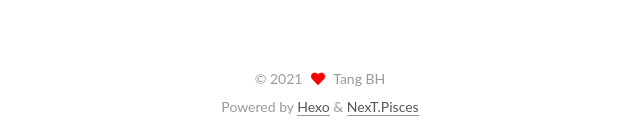
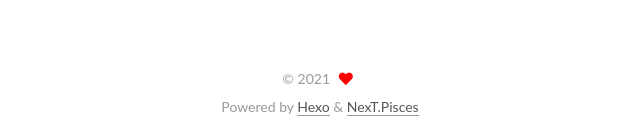
Before and after one commit to AuroraTa/AuroraTa.github.io, a plain HTML site: page 2021/04/30/hello-world/index.html in a window 1280 px wide. Shown: the part 1342-1480 px from the top of the page, 320-960 px from the left. Drawn offline with nearby package versions, Linux system fonts and the light colour scheme.

Commit message:
Site updated: 2021-04-30 19:50:16

```diff
--- a/2021/04/30/hello-world/index.html
+++ b/2021/04/30/hello-world/index.html
@@ -29,7 +29,6 @@
 <meta property="og:locale" content="en_US">
 <meta property="article:published_time" content="2021-04-30T05:54:34.160Z">
 <meta property="article:modified_time" content="2021-04-30T05:54:34.160Z">
-<meta property="article:author" content="Tang BH">
 <meta name="twitter:card" content="summary">
 
 
@@ -125,9 +124,9 @@
 
         <div class="site-overview-wrap sidebar-panel">
           <div class="site-author site-overview-item animated" itemprop="author" itemscope itemtype="http://schema.org/Person">
-    <img class="site-author-image" itemprop="image" alt="Tang BH"
+    <img class="site-author-image" itemprop="image" alt=""
       src="https://avatar.csdnimg.cn/5/E/7/1_aurorat_1603441063.jpg#/images/avatar.gif">
-  <p class="site-author-name" itemprop="name">Tang BH</p>
+  <p class="site-author-name" itemprop="name"></p>
   <div class="site-description" itemprop="description">程序,码农,网站</div>
 </div>
 <div class="site-state-wrap site-overview-item animated">
@@ -179,7 +178,7 @@
 
     <span hidden itemprop="author" itemscope itemtype="http://schema.org/Person">
       <meta itemprop="image" content="https://avatar.csdnimg.cn/5/E/7/1_aurorat_1603441063.jpg#/images/avatar.gif">
-      <meta itemprop="name" content="Tang BH">
+      <meta itemprop="name" content="">
       <meta itemprop="description" content="程序,码农,网站">
     </span>
 
@@ -258,7 +257,7 @@
   <span class="with-love">
     <i class="fa fa-heart"></i>
   </span>
-  <span class="author" itemprop="copyrightHolder">Tang BH</span>
+  <span class="author" itemprop="copyrightHolder"></span>
 </div>
   <div class="powered-by">Powered by <a href="https://hexo.io/" class="theme-link" rel="noopener" target="_blank">Hexo</a> & <a href="https://theme-next.js.org/pisces/" class="theme-link" rel="noopener" target="_blank">NexT.Pisces</a>
   </div>
```
Also changed, not shown: archives/2021/04/index.html (+3 -4 lines), archives/2021/index.html (+3 -4 lines), archives/index.html (+3 -4 lines), index.html (+4 -5 lines).
